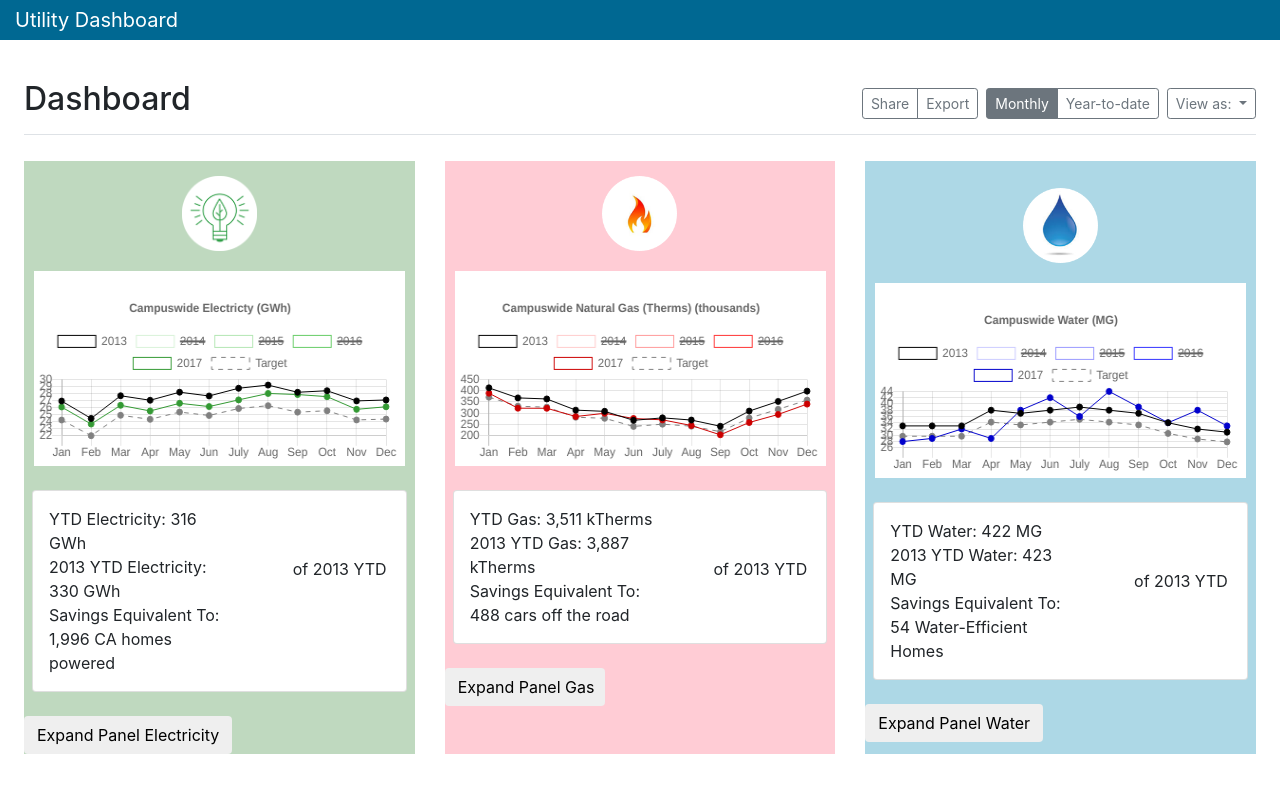
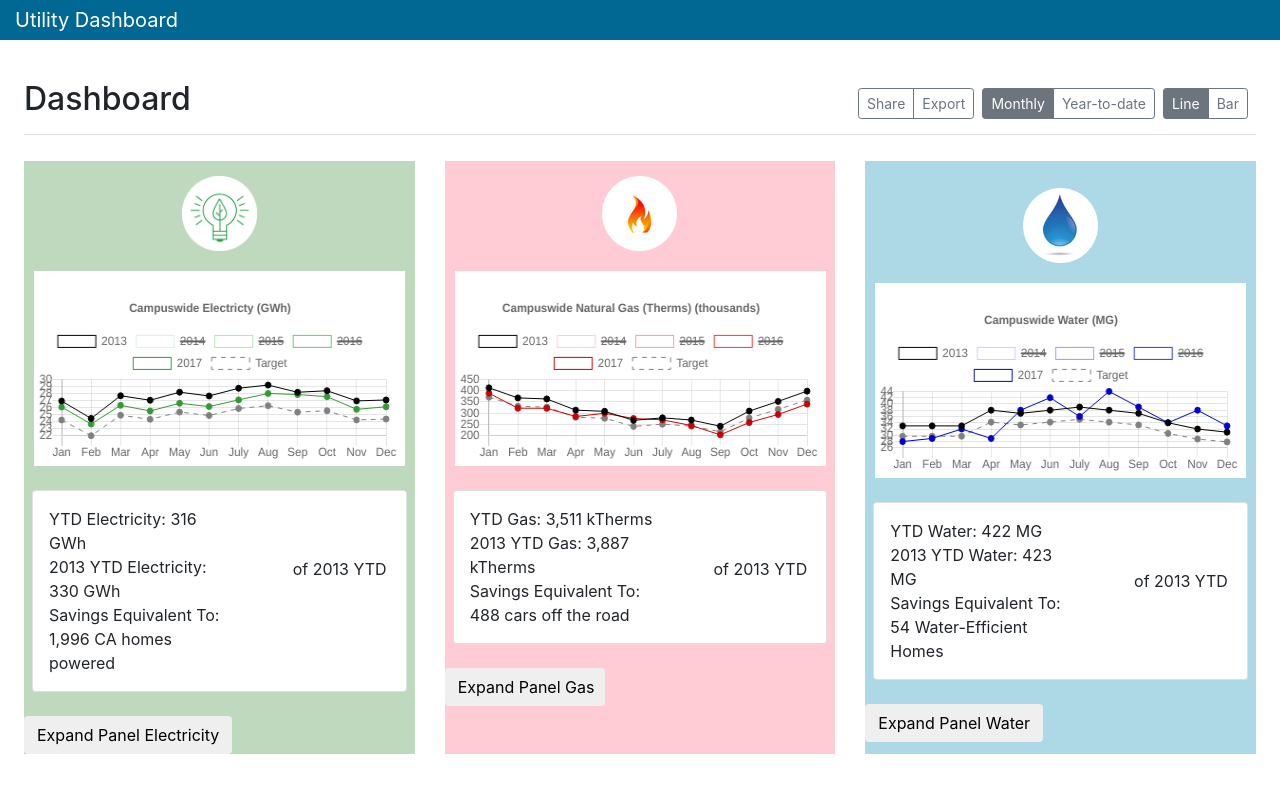
Before and after one commit to bgould132/Dashboard, a website with bundled scripts: page index.html in a window 1280 px wide. Built offline with nearby package versions, Linux system fonts and the light colour scheme.

Commit message:
Switched to toggle-able line/bar buttons

```diff
--- a/index.html
+++ b/index.html
@@ -37,7 +37,11 @@
                                 <button class="btn btn-sm btn-outline-secondary active" id="monthlyData" onclick="dataToggle('monthly')" aria-pressed="true">Monthly</button>
                                 <button class="btn btn-sm btn-outline-secondary" id="yearlyData" onclick="dataToggle('YTD')">Year-to-date</button>
                             </div>
-                            <button class="btn btn-sm btn-outline-secondary dropdown-toggle" type="button" id="dataViewMenu" data-toggle="dropdown" aria-haspopup="true" aria-expanded="false">
+                            <div class="btn-group mr-2">
+                                <button class="btn btn-sm btn-outline-secondary active" id="lineChart" onclick="typeToggle('line')">Line</button>
+                                <button class="btn btn-sm btn-outline-secondary" id="barChart" onclick="typeToggle('bar')">Bar</button>
+                            </div>
+                            <button class="btn btn-sm btn-outline-secondary dropdown-toggle" type="button" id="dataViewMenu" data-toggle="dropdown" aria-haspopup="true" aria-expanded="false" style="display:none">
                             View as:
                             </button>
                             <div class="dropdown-menu" aria-labelledby="dataViewMenu">
--- a/js/main.js
+++ b/js/main.js
@@ -464,6 +464,19 @@ $.when(
 function typeToggle(type) {
     chartType = type;
 
+    switch (type) {
+        case 'line':
+            $("#lineChart").addClass("active");
+            $("#barChart").removeClass("active");
+            break;
+        case 'bar':
+            $("#lineChart").removeClass("active");
+            $("#barChart").addClass("active");
+            break;
+        default:
+            alert("Error toggling display!");
+    }
+
     destroyCharts();
     initCharts();
     barCheck();
```
